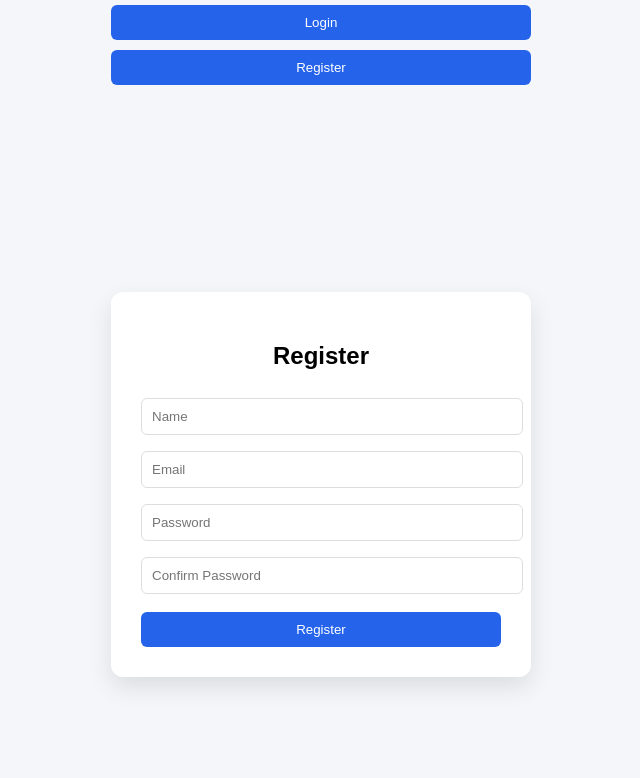
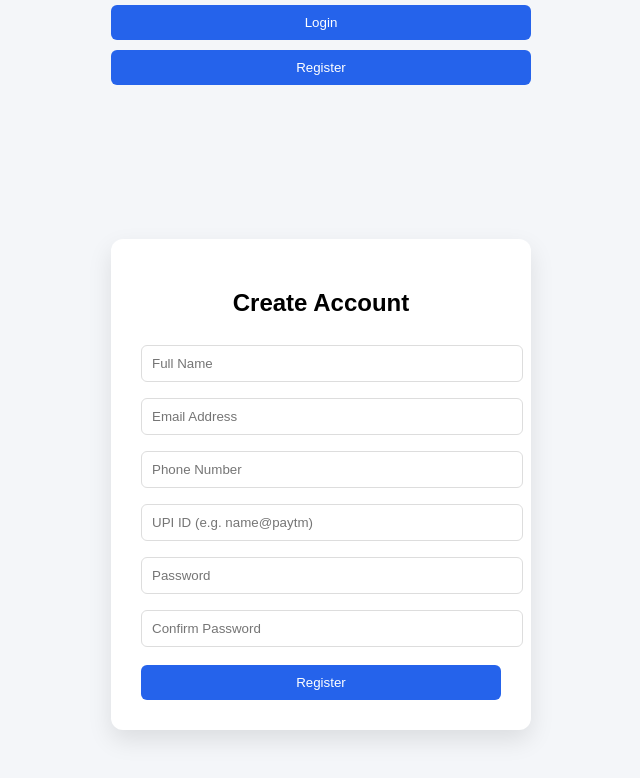
Before and after one commit to InnovativeSoura/LendLedger, a React (Vite) app in the folder frontend/: page / in a window 1280 px wide. Both pictures are taken after a click on the button "Register". Shown: the top 778 px of the page, without its empty margins (319-959 px from the left). Built offline with nearby package versions, Linux system fonts and the light colour scheme.

Commit message:
Fix Register page

```diff
--- a/frontend/package.json
+++ b/frontend/package.json
@@ -9,7 +9,7 @@
     "preview": "vite preview"
   },
   "dependencies": {
-    "axios": "^1.11.0",
+    "axios": "^1.17.0",
     "react": "^19.1.1",
     "react-dom": "^19.1.1",
     "react-router-dom": "^7.17.0"
--- a/frontend/src/pages/Register.jsx
+++ b/frontend/src/pages/Register.jsx
@@ -1,5 +1,6 @@
 import React, { useState } from "react";
 import { useNavigate } from "react-router-dom";
+import axios from "axios";
 
 function Register() {
   const navigate = useNavigate();
@@ -7,68 +8,137 @@ function Register() {
   const [formData, setFormData] = useState({
     name: "",
     email: "",
+    phone: "",
+    upiId: "",
     password: "",
     confirmPassword: "",
   });
 
+  const [loading, setLoading] = useState(false);
+
   const handleChange = (e) => {
-    setFormData({
-      ...formData,
+    setFormData((prev) => ({
+      ...prev,
       [e.target.name]: e.target.value,
-    });
+    }));
   };
 
-  const handleSubmit = (e) => {
+  const handleSubmit = async (e) => {
     e.preventDefault();
+
+    if (
+      !formData.name ||
+      !formData.email ||
+      !formData.password ||
+      !formData.confirmPassword
+    ) {
+      alert("Please fill all required fields");
+      return;
+    }
 
     if (formData.password !== formData.confirmPassword) {
       alert("Passwords do not match");
       return;
     }
 
-  console.log("Register Data:", formData);
+    try {
+      setLoading(true);
+
+      console.log("API URL:", import.meta.env.VITE_API_URL);
+
+      const response = await axios.post(
+        `${import.meta.env.VITE_API_URL}/auth/register`,
+        {
+          name: formData.name,
+          email: formData.email,
+          phone: formData.phone,
+          upiId: formData.upiId,
+          password: formData.password,
+        }
+      );
+
+      console.log("Registration Success:", response.data);
+
+      if (response.data.token) {
+        localStorage.setItem("token", response.data.token);
+      }
 
       alert("Registration Successful!");
 
-  // Temporary login for testing
-  localStorage.setItem("token", "demo-token");
+      navigate("/dashboard");
+    } catch (error) {
+      console.error("Registration Error:", error);
 
-  navigate("/dashboard");
+      alert(
+        error.response?.data?.message ||
+          "Registration failed. Please try again."
+      );
+    } finally {
+      setLoading(false);
+    }
   };
 
   return (
     <div className="auth-container">
       <div className="auth-box">
-        <h2>Register</h2>
+        <h2>Create Account</h2>
 
         <form onSubmit={handleSubmit}>
           <input
+            type="text"
             name="name"
-            placeholder="Name"
+            placeholder="Full Name"
+            value={formData.name}
+            onChange={handleChange}
+            required
+          />
+
+          <input
+            type="email"
+            name="email"
+            placeholder="Email Address"
+            value={formData.email}
+            onChange={handleChange}
+            required
+          />
+
+          <input
+            type="text"
+            name="phone"
+            placeholder="Phone Number"
+            value={formData.phone}
             onChange={handleChange}
           />
 
           <input
-            name="email"
-            placeholder="Email"
+            type="text"
+            name="upiId"
+            placeholder="UPI ID (e.g. name@paytm)"
+            value={formData.upiId}
             onChange={handleChange}
           />
 
           <input
+            type="password"
             name="password"
-            type="password"
             placeholder="Password"
+            value={formData.password}
             onChange={handleChange}
+            required
           />
 
           <input
+            type="password"
             name="confirmPassword"
-            type="password"
             placeholder="Confirm Password"
+            value={formData.confirmPassword}
             onChange={handleChange}
+            required
           />
 
-          <button type="submit">Register</button>
+          <button type="submit" disabled={loading}>
+            {loading ? "Registering..." : "Register"}
+          </button>
         </form>
       </div>
     </div>
```
Also changed, not shown: 1 other file (tests, documents, lock files or other folders). Lines whose indentation alone changed are shown as unchanged.
